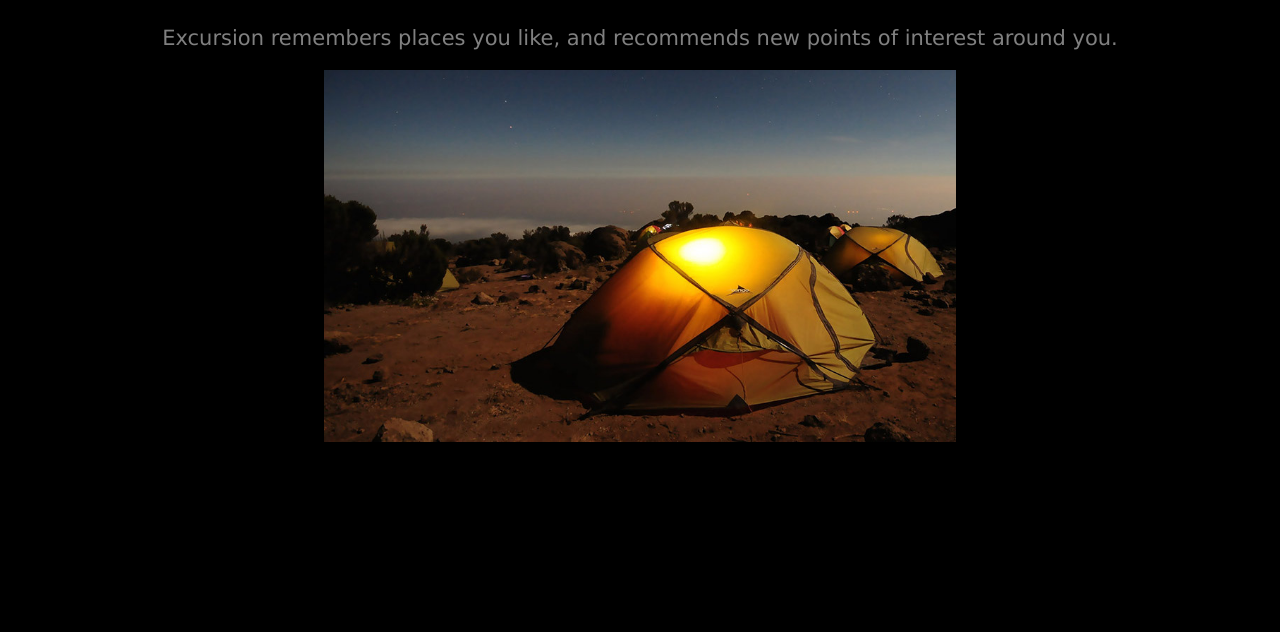
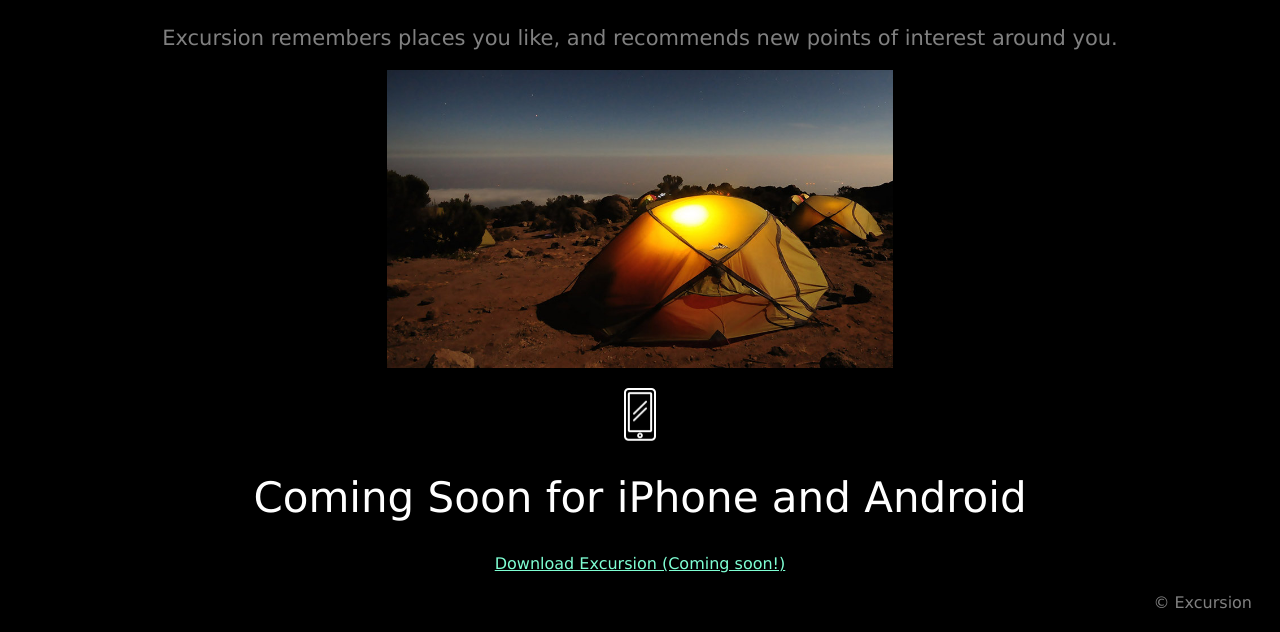
Before and after one commit to MikaLam/excursion, a plain HTML site: page index.html in a window 1280 px wide. Shown: the part 362-994 px from the top of the page. Before the commit the page ends 824 px from the top, so only its background shows below. Drawn offline with Linux system fonts and the light colour scheme.

Commit message:
Final touches

```diff
--- a/index.html
+++ b/index.html
@@ -29,5 +29,20 @@
     <div class="excursion-img">
       <img src="resources/images/camp.jpg" />
     </div>
+    <!--Icon-->
+    <div class="excursion-icon">
+        <img src="resources/images/phone.png" />
+    </div>
+    <!--Bottom Bar-->
+    <div class="bottom-bar">
+      Coming Soon for iPhone and Android
+    </div>
+    <div class="excursion-link">
+        Download Excursion (Coming soon!)
+    </div>
+    <!--Copyright-->
+    <div class="copyright">
+      &copy; Excursion
+    </div>
   </body>
 </html>
--- a/resources/css/style.css
+++ b/resources/css/style.css
@@ -58,5 +58,33 @@ body {
   display: block;
   margin-left: auto;
   margin-right: auto;
-  width: 100%;
+  width: 80%;
 }
+
+/*Icon*/
+.excursion-icon {
+  margin: 20px auto;
+  width: 50%;
+}
+
+.excursion-icon img {
+  display: block;
+  margin-left: auto;
+  margin-right: auto;
+  width: 5%;
+}
+
+/*Bottom-Bar CSS*/
+.bottom-bar {
+  font-weight: 300;
+  font-size: 42px;
+  text-align: center;
+  margin: 32px auto;
+}
+
+/*Copyright*/
+.copyright {
+  margin: 20px;
+  text-align: right;
+  color: gray;
+}
```
